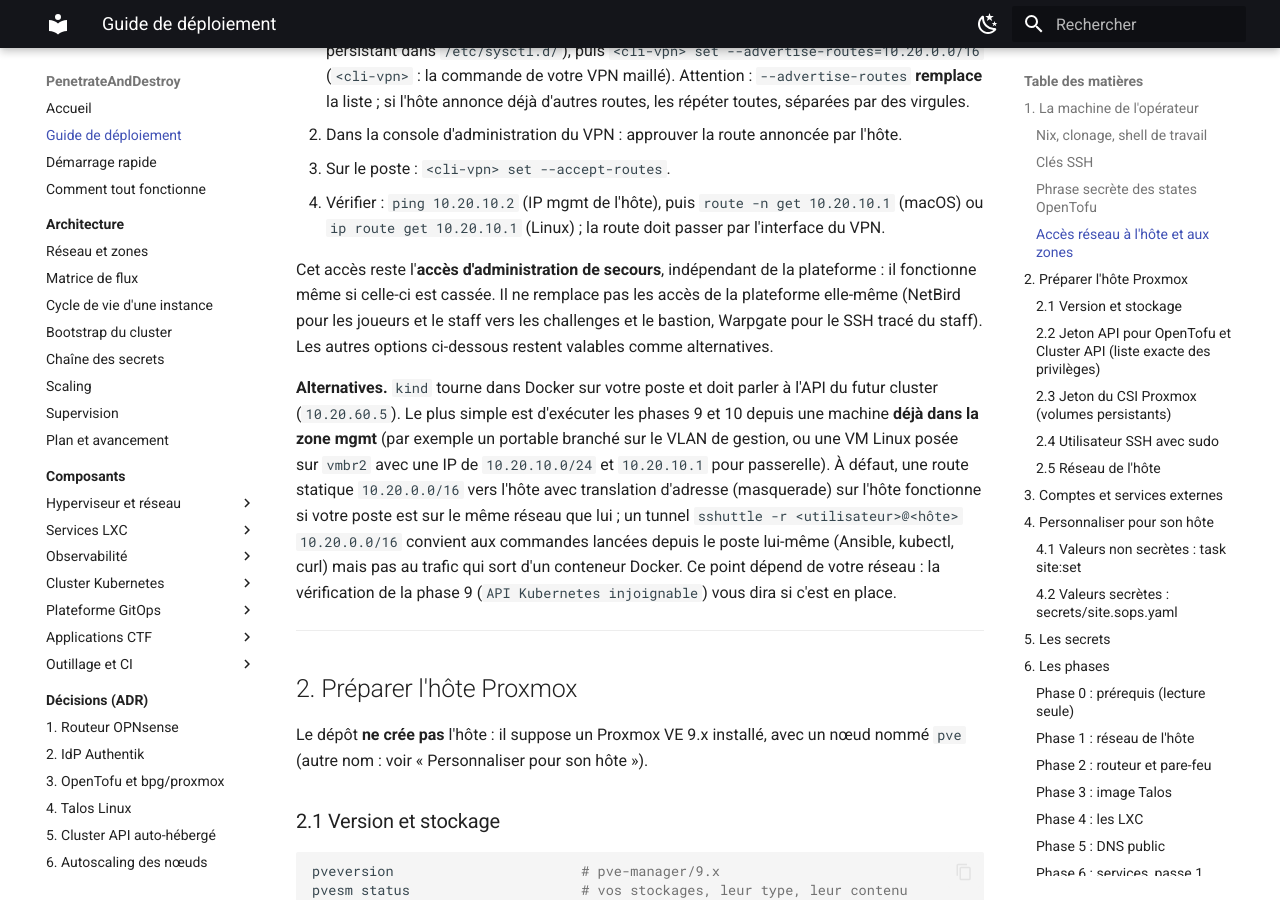
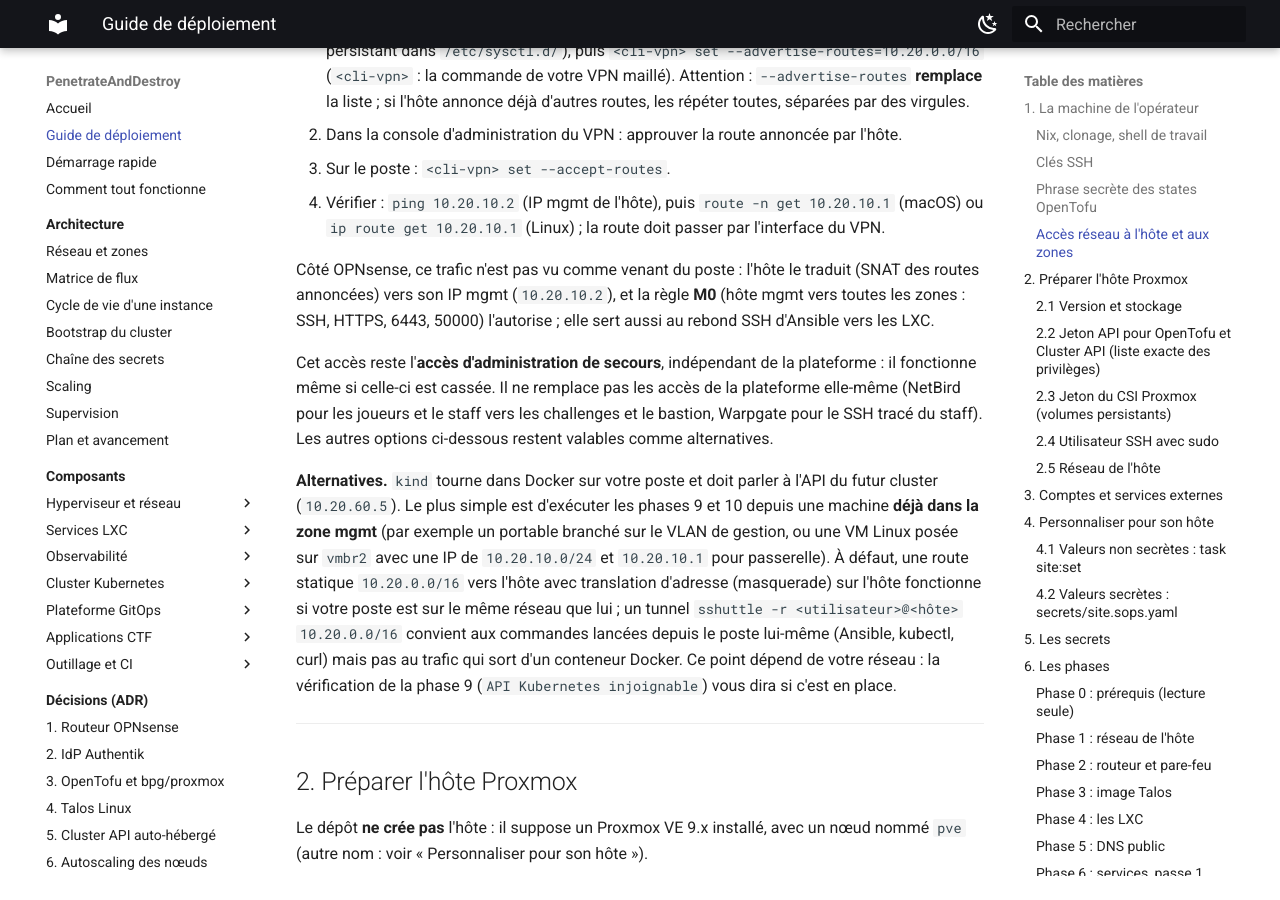
Before and after one commit to kim-tsr/penetrate-and-destroy, an MkDocs documentation site: the page built from docs/guide-deploiement.md, in a window 1280 px wide and 900 px high, scrolled down 3890 px. Built offline with MkDocs 1.6.1 and Material for MkDocs 9.7.7, drawn with Linux system fonts in a browser that asks for light colours; some of the changed text lies outside the part shown.

Commit message:
docs(flux): règle M0 hôte mgmt -> zones

```diff
--- a/docs/guide-deploiement.md
+++ b/docs/guide-deploiement.md
@@ -111,6 +111,8 @@ le trafic sort alors d'un conteneur Docker que ni `sshuttle` ni un tunnel SSH ne
 2. Dans la console d'administration du VPN : approuver la route annoncée par l'hôte.
 3. Sur le poste : `<cli-vpn> set --accept-routes`.
 4. Vérifier : `ping 10.20.10.2` (IP mgmt de l'hôte), puis `route -n get 10.20.10.1` (macOS) ou `ip route get 10.20.10.1` (Linux) ; la route doit passer par l'interface du VPN.
+
+Côté OPNsense, ce trafic n'est pas vu comme venant du poste : l'hôte le traduit (SNAT des routes annoncées) vers son IP mgmt (`10.20.10.2`), et la règle **M0** (hôte mgmt vers toutes les zones : SSH, HTTPS, 6443, 50000) l'autorise ; elle sert aussi au rebond SSH d'Ansible vers les LXC.
 
 Cet accès reste l'**accès d'administration de secours**, indépendant de la plateforme : il fonctionne même si celle-ci est cassée. Il ne remplace pas les accès
 de la plateforme elle-même (NetBird pour les joueurs et le staff vers les challenges et le bastion, Warpgate pour le SSH tracé du staff). Les autres
@@ -596,6 +598,7 @@ Avant d'ouvrir l'événement aux joueurs :
 | `tofu` : authentification Proxmox | jeton (2.2), `proxmox_url`, `proxmox.insecure` ; `task check:0-prereqs` |
 | Ansible : hôte injoignable | clé dans l'agent ; `ssh_host`/`ssh_user` ; route de l'hôte vers les zones (`task host:route`, rôle `host-tuning`) |
 | `tofu` (phase 2) : `unable to authenticate user ... over SSH to "<IP>:22" ... i/o timeout` | le provider se connecte à `ssh_host` (et non à l'adresse annoncée par l'API Proxmox) : vérifier `ssh_host` dans `secrets/site.sops.yaml` (adresse joignable depuis le poste, ex. IP VPN) et que le dépôt est à jour |
+| Phase 4 : LXC `running` mais SSH injoignable (Ansible : « SSH injoignable ») | vérifier que la règle **M0** est appliquée : `task tofu:apply-stack STACK=60-opnsense-rules` (le rebond passe par l'IP mgmt de l'hôte). Voir le journal pf sur OPNsense : `tcpdump -n -e -i pflog0 host <IP du LXC>` |
 | Phase 4 (LXC) : `unable to create CT ... zfs error: cannot mount '...subvol-...': no mountpoint set` | le dataset ZFS du stockage des VM a `mountpoint=none` : `zfs set mountpoint=/<dataset> <dataset>` sur l'hôte (2.1), puis relancer la phase |
 | `kubectl` : `connection refused` / délai | route de votre poste vers `10.20.60.0/24` ; VIP `10.20.60.5` ; VM allumées |
 | Une phase échoue à mi-chemin | la corriger puis relancer **la même phase** ; elle reprend là où elle s'est arrêtée |
```
Also changed, not shown: docs/architecture/flux.md (+1 -0 lines), docs/composants/opnsense.md (+2 -2 lines), docs/composants/tofu-opnsense.md (+2 -0 lines), 1 other file.
